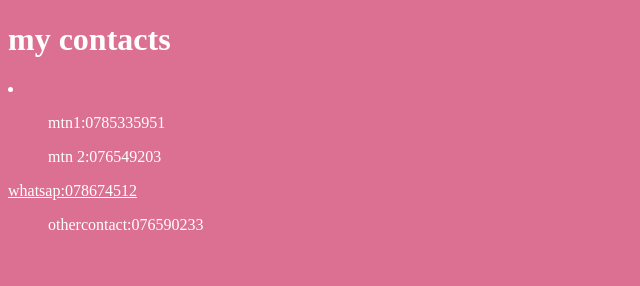
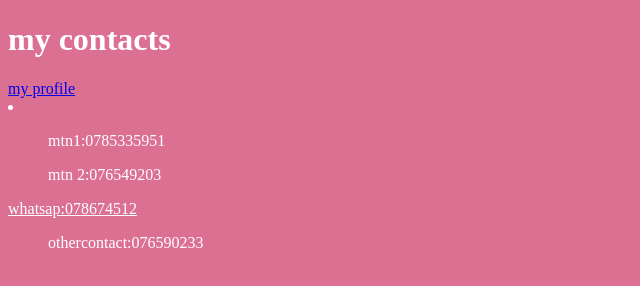
Before and after one commit to Atukwatse/BLESING-EXERCISE-, a plain HTML site: page contancts.html in a window 1280 px wide. Shown: the whole page, without its empty margins (0-640 px from the left). Drawn offline with Linux system fonts and the light colour scheme.

Commit message:
Update contancts.html

```diff
--- a/contancts.html
+++ b/contancts.html
@@ -15,6 +15,7 @@ body{
     <h1>my contacts</h1>
 </head>
 <body>
+    <a href="profile page.html">my profile</a>
     <li>
         <ul>mtn1:0785335951</ul>
         <ul>mtn 2:076549203</ul>
```
